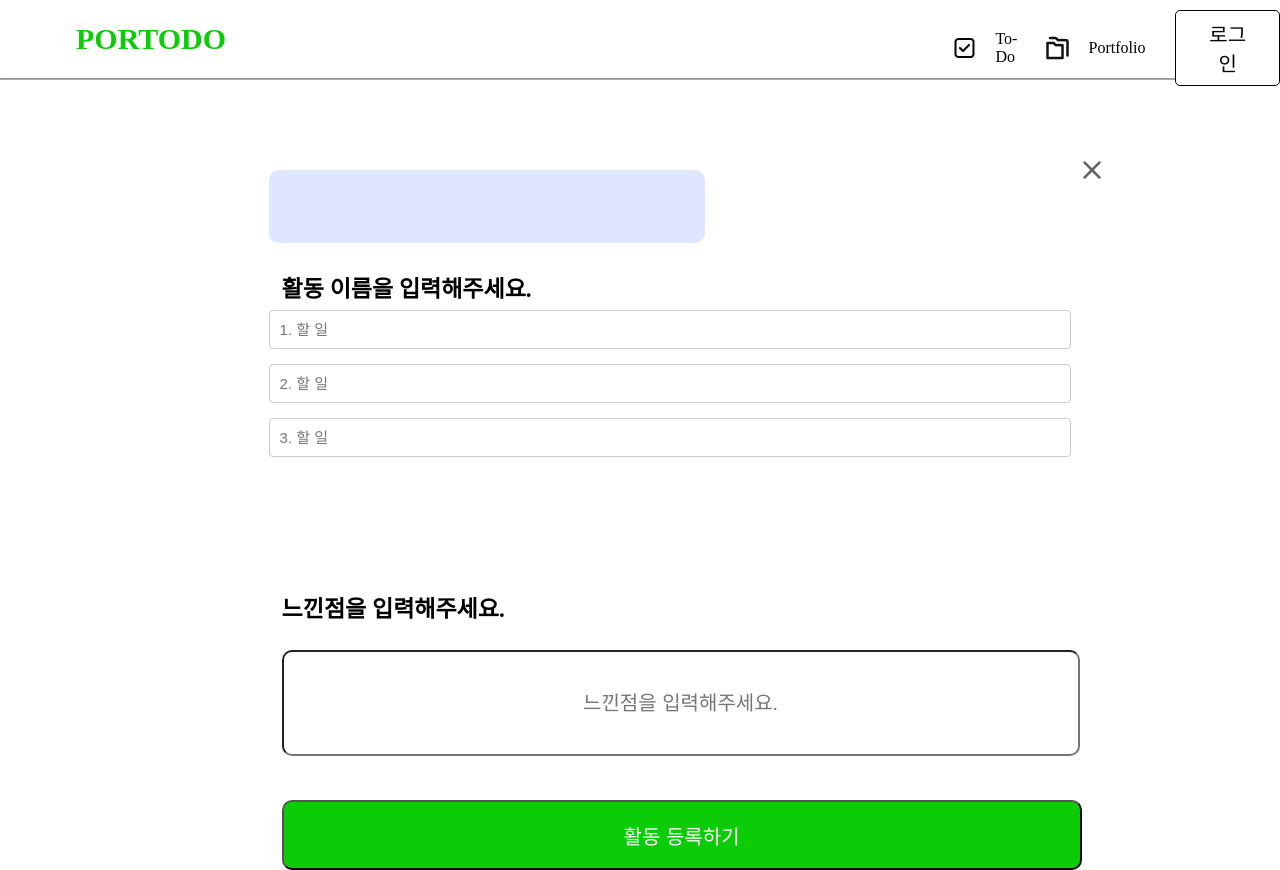
After one commit to EwhaGreen/GreenPower, a Flask app: page /group_todo_insert in a window 1280 px wide. The commit adds this page. Run offline with Flask 3, Linux system fonts and the light colour scheme.

Commit message:
feat: group, personal_activity 데이터 가져오는 함수 생성

```diff
--- a/app.py
+++ b/app.py
@@ -18,15 +18,35 @@ def login():
 
 @application.route("/todo")
 def read_todo():
-    return render_template("todo.html")
+    group_activities = DB.get_group_activities()
+    personal_activities = DB.get_personal_activities()
+    return render_template("todo.html", group_activities=group_activities, personal_activities=personal_activities)
 
 @application.route("/portfolio")
 def read_todo_portfolio():
     return render_template("todo_portfolio.html")
 
-@application.route("/todo_insert")
-def insert_todo():
-    return render_template("todo_insert.html")
+# group_todo_insert의 활동 정보 Read
+@application.route("/group_todo_insert")
+def group_insert_todo():
+    activity_id = request.args.get('id')
+    if activity_id:
+        group_activity = DB.get_group_activity_by_id(activity_id)
+    else:
+        group_activity = {'kind':'', 'name':''}
+    # 조회한 활동 데이터를 템플릿으로 전달
+    return render_template("/group_todo_insert.html", group_activity=group_activity)
+
+# personal_todo_insert의 활동 정보 Read
+# group_todo_insert랑 한 함수로 합칠 수 없으려나...
+@application.route("/personal_todo_insert")
+def personal_insert_todo():
+    activity_id = request.args.get('id')
+    if activity_id:
+        personal_activity =  DB.get_personal_activity_by_id(activity_id)
+    else:
+        personal_activity = {'kind':'', 'name':''}
+    return render_template("/personal_todo_insert.html", personal_activity=personal_activity)
 
 @application.route("/group_insert")
 def insert_group_activity():
@@ -65,6 +85,7 @@ def add_group_activity():
     flash('단체 활동이 성공적으로 등록되었습니다.')
     return redirect(url_for('read_todo'))
 
+
 # personal_activity db 전송
 @application.route("/add_personal_activity", methods=['POST'])
 def add_personal_activity():
--- /dev/null
+++ b/templates/group_todo_insert.html
@@ -0,0 +1,38 @@
+<!DOCTYPE html>
+<html>
+<head>
+    <div style ="width : 1440px;"></div>
+    <link rel="stylesheet" type="text/css" href="../static/css/todo_insert.css">
+</head>
+<body>
+    <header class ="logo"><h1>PORTODO</h1>
+    <div class = "nav">
+    <img class="icon_check" src="/static/images/check.png">
+    <p> To-Do</p>
+    <img class="icon_pofo" src="/static/images/pofo.png">
+    <p>Portfolio</p>
+    <button class="button_login_top">로그인</button>
+    </div>
+    </header>
+    <hr width="100%" style = "border-bottom: 1px solid  #A8A8A8;">
+<div class="title">
+<div class="active_box">
+    <h5>{{group_activity.kind}}</h5>
+    <p>{{group_activity.name}}</p>
+</div>
+<button type="button" style="position:absolute;left: 1077px;top: 155px; border: none; background: transparent; padding: 0; outline: none;">
+    <img src="/static/images/x-close.png" alt="Close" onclick="" style="display: block;">
+</button>
+</div>
+<h3>활동 이름을 입력해주세요. </h3>
+<div class="tasks_container" >
+
+    <input type="text" class="task_input"  placeholder="1. 할 일">
+    <input type="text" class="task_input"  placeholder="2. 할 일">
+    <input type="text" class="task_input"  placeholder="3. 할 일">
+
+</div>
+<h3 style="top: 570px">느낀점을 입력해주세요. </h3>
+<input type="text" class="mind_input" placeholder="느낀점을 입력해주세요.">
+<button class="register">활동 등록하기</button>
+</body></html>
--- a/templates/personal_insert.html
+++ b/templates/personal_insert.html
@@ -25,9 +25,9 @@
 <h3>활동 종류를 선택해주세요.</h3>
 <form action="/add_personal_activity" method="post">
     <div class="content" id="personal_activity_buttons">
-        <div class="BOX" id="group1" onclick="selectActivity(this)" data-value="P_group1">개인 프로젝트</div>
-        <div class="BOX" id="group2" onclick="selectActivity(this)" data-value="P_group2">시험 준비</div>
-        <div class="BOX" id="group3" onclick="selectActivity(this)" data-value="P_group3">강의 수강</div>
+        <div class="BOX" id="group1" onclick="selectActivity(this)" data-value="개인 프로젝트">개인 프로젝트</div>
+        <div class="BOX" id="group2" onclick="selectActivity(this)" data-value="시험 준비">시험 준비</div>
+        <div class="BOX" id="group3" onclick="selectActivity(this)" data-value="강의 수강">강의 수강</div>
     </div>
     <input type="hidden" name="activity_kind" id="selectedActivityKind">
     <h3 style="top: 650px">활동 이름을 입력해주세요. </h3>
```
Also changed, not shown: database.py (+41 -2 lines), templates/group_insert.html (+6 -6 lines), templates/personal_todo_insert.html (added, +38 -0 lines).
